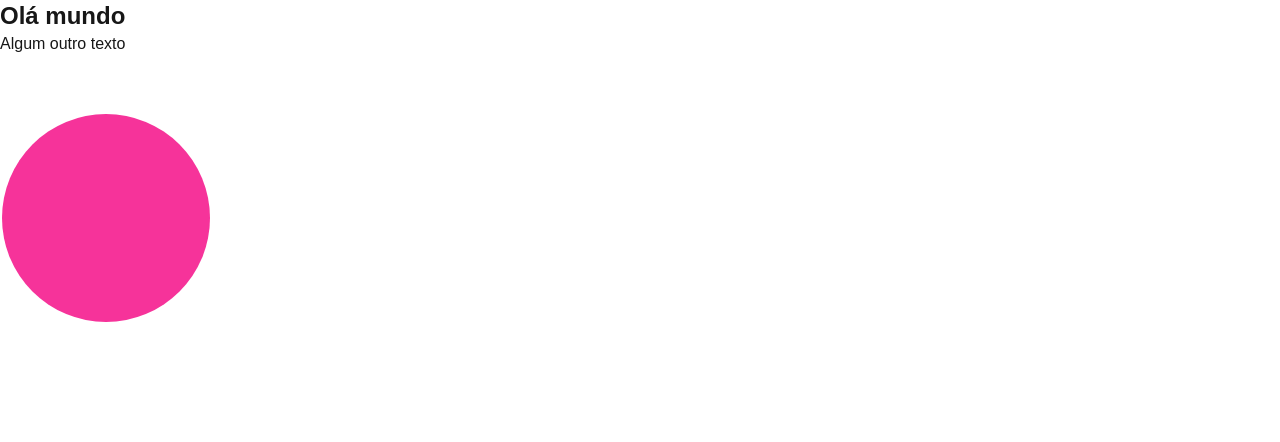
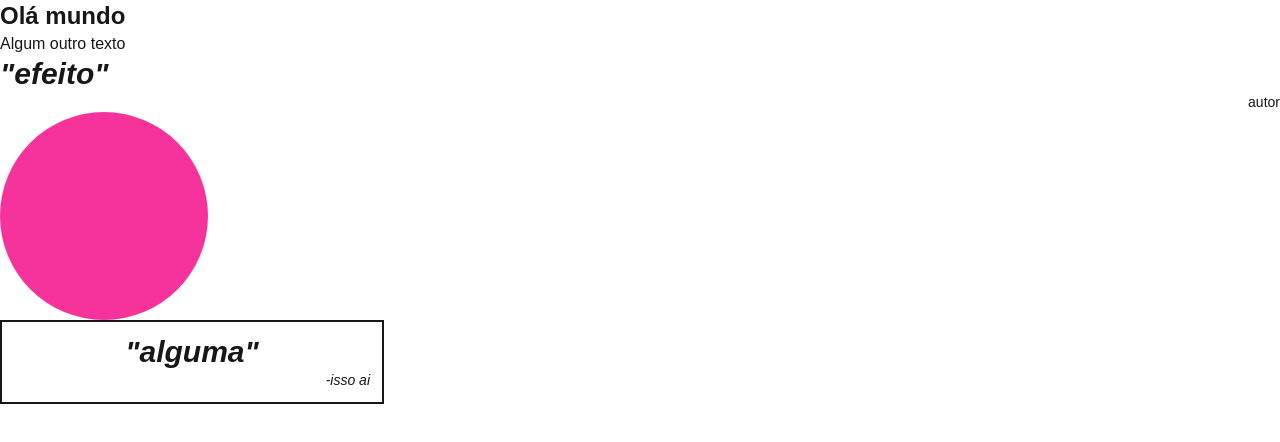
Before and after one commit to joaodlouro/learning-react, a Next.js app in the folder react-projeto/: page / in a window 1280 px wide. Shown: the top 442 px of the page. Built offline with nearby package versions, Linux system fonts and the light colour scheme.

Commit message:
if and else

```diff
--- a/react-projeto/src/app/page.tsx
+++ b/react-projeto/src/app/page.tsx
@@ -13,13 +13,13 @@ const Page = () => {
     <h1 className="font-bold  text-2xl"> Olá mundo  </h1>
     <h3> Algum outro texto </h3>
 
-    <Card>
+
       <>
       <h3 className="text-3xl font-bold italic"> "efeito"</h3>
       <p className="text-right text-sm">autor</p>
      <Circle/>
       </>
-    </Card>
+     <Card phrase="alguma" author="isso ai"  />
     </div>
   );
 }
--- a/react-projeto/src/components/Card.tsx
+++ b/react-projeto/src/components/Card.tsx
@@ -1,19 +1,24 @@
-
-import { ReactNode } from "react"  //sempre lembrar de importar
+import { Phetsarath } from "next/font/google";
 
 type Props = {
-  children: ReactNode;
-}
+  phrase: string;
+  author?: string;
+};
 
-
-export const Card = ({children}: Props) => {
-
-  return (
-
-   <div className="w-96 border-2   text-3xl text-center text-white">
-
-      {children}
-
-    </div>
-  )
-}
+export const Card = ({ phrase, author }: Props) => {
+  if (author) {
+    return (
+      <div className="w-96 border-2 border-red p-3 text-3xl text-center italic">
+        <h3 className="text-3xl font-bold italic">"{phrase}"</h3>
+        <p className="text-right text-sm">-{author}</p>
+      </div>
+    );
+  } else {
+    return (
+      <div className="w-96 border-2 border-red p-3 text-3xl text-center italic">
+        <h3 className="text-3xl font-bold italic">"{phrase}"</h3>
+        <p className="text-right text-sm">-Anônimo</p>
+      </div>
+    );
+  }
+};
```
